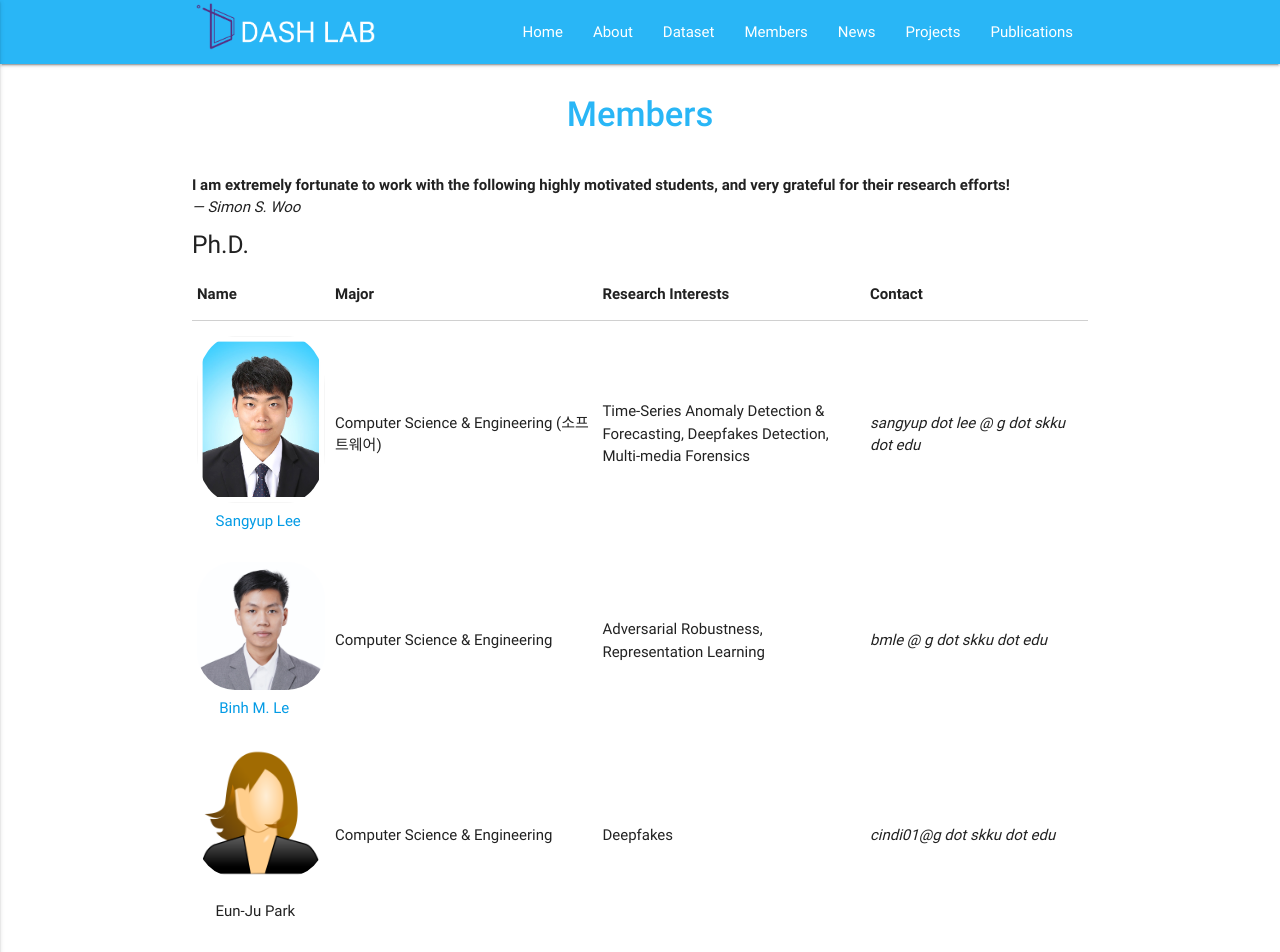
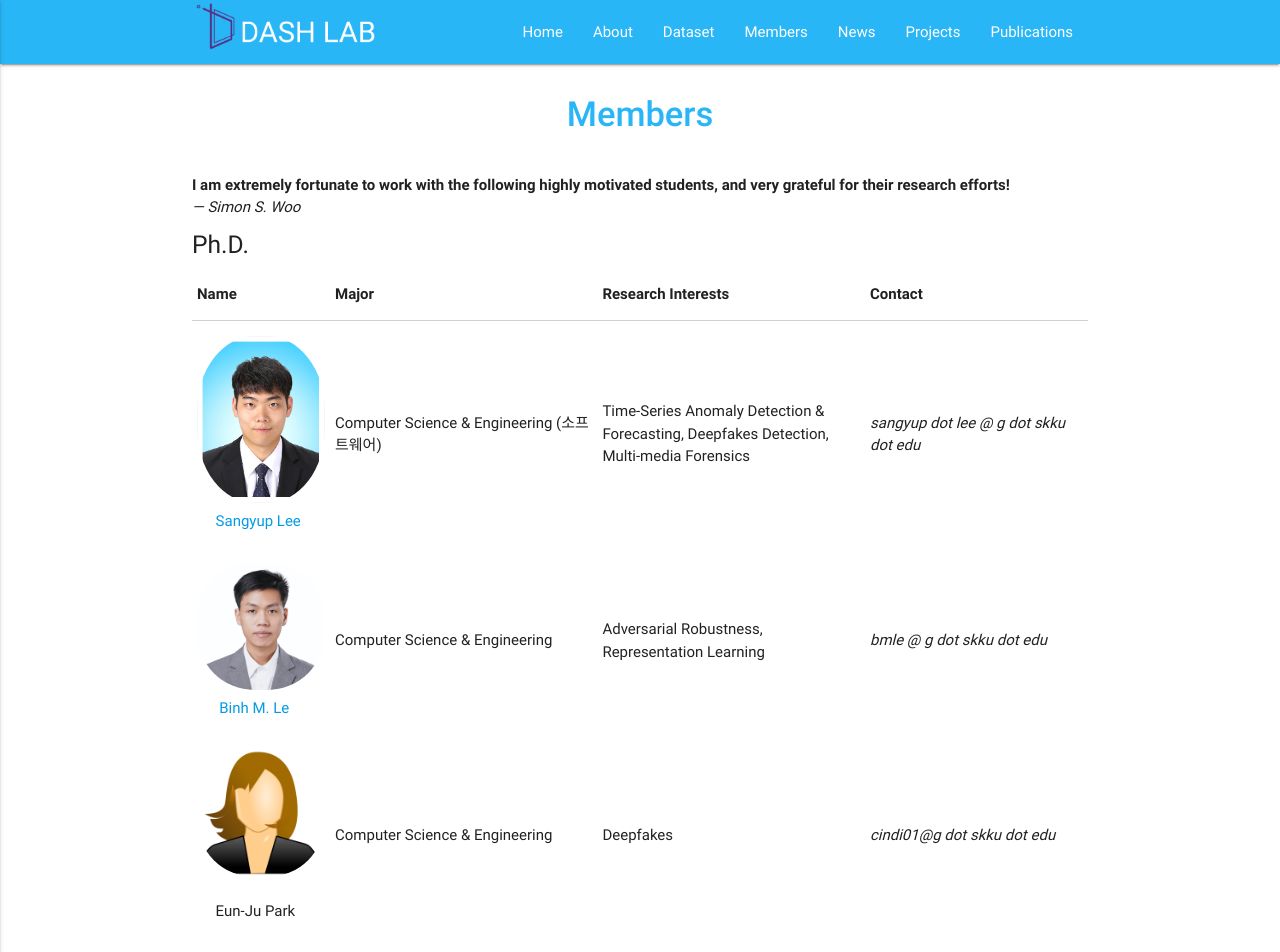
Before and after one commit to Yurim990507/DASH-Lab.github.io, a Jekyll site: the page built from Members.md, in a window 1280 px wide. Shown: the top 952 px of the page. Built offline with Jekyll 4.4.1, drawn with Linux system fonts in a browser that asks for light colours; a script that is not in the unit is left out.

Commit message:
update border photo

```diff
--- a/Members.md
+++ b/Members.md
@@ -31,7 +31,7 @@ permalink: /Members/
                    <td align="center">
                        <div style="display:flex;flex-direction:column">
                            	<a href = "https://sites.google.com/view/sangyuplee/" target = "_blank">
-                                <img src="/img/SangyupLee.jpg" alt="" height="auto" width="128" style="border-radius:30%"  ><br>
+                                <img src="/img/SangyupLee.jpg" alt="" height="auto" width="128" style="border-radius:45%"  ><br>
                                 &nbsp;&nbsp;&nbsp;&nbsp;&nbsp;Sangyup Lee
                            </a>
                        </div></td>
@@ -43,7 +43,7 @@ permalink: /Members/
                   <td align="center">
                       <div style="display:flex;flex-direction:column">
                           <a href="https://sites.google.com/view/binhminhle/home" target = "_blank">
-                              <img src="/img/BinhMLe.jpg" alt="Photo" height="auto" width="128" style="border-radius:30%" ><br>
+                              <img src="/img/BinhMLe.jpg" alt="Photo" height="auto" width="128" style="border-radius:45%" ><br>
                               &nbsp;&nbsp;&nbsp;&nbsp;&nbsp;&nbsp;Binh M. Le
                           </a>
                       </div>
@@ -55,7 +55,7 @@ permalink: /Members/
                  <tr>
                   <td align="center">
                       <div style="display:flex;flex-direction:column">
-                        <img src="/img/dummy_female.png" alt="" height="auto" width="128" style="border-radius:30%"><br>
+                        <img src="/img/dummy_female.png" alt="" height="auto" width="128" style="border-radius:45%"><br>
                           &nbsp;&nbsp;&nbsp;&nbsp; Eun-Ju Park
                       </div>
                   </td>
@@ -66,7 +66,7 @@ permalink: /Members/
                 <tr>
                   <td align="center">
                       <div style="display:flex;flex-direction:column">
-                        <img src="/img/JuhunLee.jpg" alt="" height="auto" width="128" style="border-radius:30%"><br>
+                        <img src="/img/JuhunLee.jpg" alt="" height="auto" width="128" style="border-radius:45%"><br>
                           &nbsp;&nbsp;&nbsp;&nbsp; Juhun Lee
                       </div>
                   </td>
```
